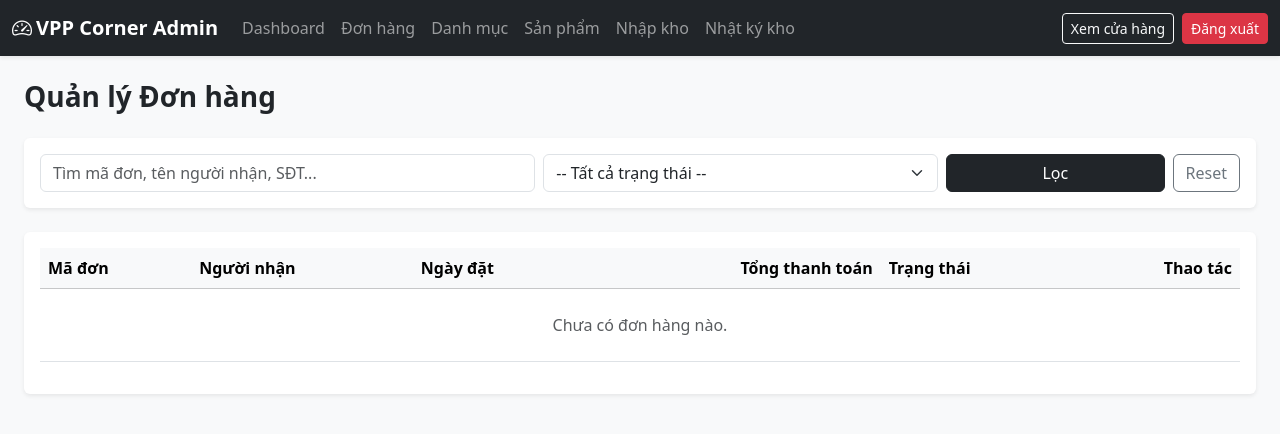
After one commit to Griddie1605/web_van_phong_pham_laravel, a Laravel app: template resources/views/admin/don_hang/index.blade.php in a window 1280 px wide. The commit adds this page. Shown: the top 434 px of the page. Run offline with Laravel 12, Linux system fonts and the light colour scheme; the template is opened without the code that fills it, so the values that code supplies are empty.

Commit message:
Hoan thien quan ly don hang

```diff
--- /dev/null
+++ b/resources/views/admin/don_hang/index.blade.php
@@ -0,0 +1,99 @@
+@extends('layouts.admin')
+
+@section('tieu_de', 'Quản lý Đơn hàng - VPP Corner')
+
+@section('noi_dung')
+<h3 class="fw-bold mb-4">Quản lý Đơn hàng</h3>
+
+@if(session('thong_bao'))
+    <div class="alert alert-success alert-dismissible fade show" role="alert">
+        {{ session('thong_bao') }}
+        <button type="button" class="btn-close" data-bs-dismiss="alert"></button>
+    </div>
+@endif
+
+<div class="card border-0 shadow-sm mb-4">
+    <div class="card-body">
+        <form method="GET" action="{{ route('admin.don_hang.index') }}" class="row g-2">
+            <div class="col-md-5">
+                <input type="text" name="tu_khoa" class="form-control"
+                       placeholder="Tìm mã đơn, tên người nhận, SĐT..."
+                       value="{{ request('tu_khoa') }}">
+            </div>
+            <div class="col-md-4">
+                <select name="trang_thai" class="form-select">
+                    <option value="">-- Tất cả trạng thái --</option>
+                    <option value="cho_xac_nhan" {{ request('trang_thai') === 'cho_xac_nhan' ? 'selected' : '' }}>Chờ xác nhận</option>
+                    <option value="dang_giao" {{ request('trang_thai') === 'dang_giao' ? 'selected' : '' }}>Đang giao</option>
+                    <option value="hoan_tat" {{ request('trang_thai') === 'hoan_tat' ? 'selected' : '' }}>Hoàn tất</option>
+                    <option value="da_huy" {{ request('trang_thai') === 'da_huy' ? 'selected' : '' }}>Đã hủy</option>
+                </select>
+            </div>
+            <div class="col-md-3 d-flex gap-2">
+                <button type="submit" class="btn btn-dark w-100">Lọc</button>
+                <a href="{{ route('admin.don_hang.index') }}" class="btn btn-outline-secondary">Reset</a>
+            </div>
+        </form>
+    </div>
+</div>
+
+<div class="card border-0 shadow-sm">
+    <div class="card-body">
+        <div class="table-responsive">
+            <table class="table table-hover align-middle mb-0">
+                <thead class="table-light">
+                    <tr>
+                        <th>Mã đơn</th>
+                        <th>Người nhận</th>
+                        <th>Ngày đặt</th>
+                        <th class="text-end">Tổng thanh toán</th>
+                        <th>Trạng thái</th>
+                        <th class="text-end">Thao tác</th>
+                    </tr>
+                </thead>
+                <tbody>
+                    @forelse($dsDonHang as $dh)
+                        <tr>
+                            <td class="fw-semibold">{{ $dh->ma_don_hang }}</td>
+                            <td>
+                                <div class="fw-semibold">{{ $dh->ten_nguoi_nhan }}</div>
+                                <small class="text-muted">{{ $dh->sdt_nguoi_nhan }}</small>
+                            </td>
+                            <td class="small">{{ optional($dh->created_at)->format('d/m/Y H:i') }}</td>
+                            <td class="text-end fw-semibold text-danger">
+                                {{ number_format($dh->tong_thanh_toan, 0, ',', '.') }}đ
+                            </td>
+                            <td>
+                                @php
+                                    $nhanTrangThai = [
+                                        'cho_xac_nhan' => ['Chờ xác nhận', 'bg-warning text-dark'],
+                                        'dang_giao' => ['Đang giao', 'bg-info text-dark'],
+                                        'hoan_tat' => ['Hoàn tất', 'bg-success'],
+                                        'da_huy' => ['Đã hủy', 'bg-danger'],
+                                    ];
+                                    [$chuTrangThai, $mauBadge] = $nhanTrangThai[$dh->trang_thai] ?? [$dh->trang_thai, 'bg-secondary'];
+                                @endphp
+                                <span class="badge {{ $mauBadge }}">{{ $chuTrangThai }}</span>
+
+                            </td>
+                            <td class="text-end">
+                                <a href="{{ route('admin.don_hang.show', $dh->id) }}" class="btn btn-outline-primary btn-sm">
+                                    Chi tiết
+                                </a>
+                            </td>
+                        </tr>
+                    @empty
+                        <tr>
+                            <td colspan="6" class="text-center text-muted py-4">Chưa có đơn hàng nào.</td>
+                        </tr>
+                    @endforelse
+                </tbody>
+            </table>
+        </div>
+
+        <div class="mt-3 d-flex justify-content-center">
+            {{ $dsDonHang->links('pagination::bootstrap-5') }}
+        </div>
+    </div>
+</div>
+@endsection
--- a/resources/views/layouts/admin.blade.php
+++ b/resources/views/layouts/admin.blade.php
@@ -22,6 +22,11 @@
                 <li class="nav-item">
                     <a class="nav-link {{ request()->routeIs('admin.dashboard') ? 'active' : '' }}" href="{{ route('admin.dashboard') }}">Dashboard</a>
                 </li>
+                <li class="nav-item">
+                    <a class="nav-link {{ request()->routeIs('admin.don_hang.*') ? 'active fw-semibold' : '' }}"
+                    href="{{ route('admin.don_hang.index') }}">Đơn hàng</a>
+                </li>
+
                 <li class="nav-item">
                     <a class="nav-link {{ request()->routeIs('admin.danh_muc.*') ? 'active' : '' }}" href="{{ route('admin.danh_muc.index') }}">Danh mục</a>
                 </li>
--- a/routes/web.php
+++ b/routes/web.php
@@ -2,6 +2,7 @@
 
 use App\Http\Controllers\Admin\DanhMucController;
 use App\Http\Controllers\Admin\DashboardController;
+use App\Http\Controllers\Admin\DonHangController;
 use App\Http\Controllers\Admin\KhoHangController;
 use App\Http\Controllers\Admin\SanPhamController;
 use App\Http\Controllers\DatHangController;
@@ -47,6 +48,11 @@ Route::middleware('auth')->group(function () {
 Route::middleware(['auth', 'admin'])->prefix('admin')->name('admin.')->group(function () {
     Route::get('/', [DashboardController::class, 'index'])->name('dashboard');
 
+    // Đơn hàng
+    Route::get('/don-hang', [DonHangController::class, 'index'])->name('don_hang.index');
+    Route::get('/don-hang/{id}', [DonHangController::class, 'show'])->name('don_hang.show');
+    Route::post('/don-hang/{id}/trang-thai', [DonHangController::class, 'capNhatTrangThai'])->name('don_hang.cap_nhat_trang_thai');
+
     // Danh mục
     Route::get('/danh-muc', [DanhMucController::class, 'index'])->name('danh_muc.index');
     Route::post('/danh-muc', [DanhMucController::class, 'store'])->name('danh_muc.store');
```
Also changed, not shown: app/Http/Controllers/Admin/DonHangController.php (added, +86 -0 lines), resources/views/admin/don_hang/show.blade.php (added, +109 -0 lines), resources/views/admin/kho/nhat_ky.blade.php (+12 -1 lines), app/Models/DonHang.php (line endings or trailing spaces).
